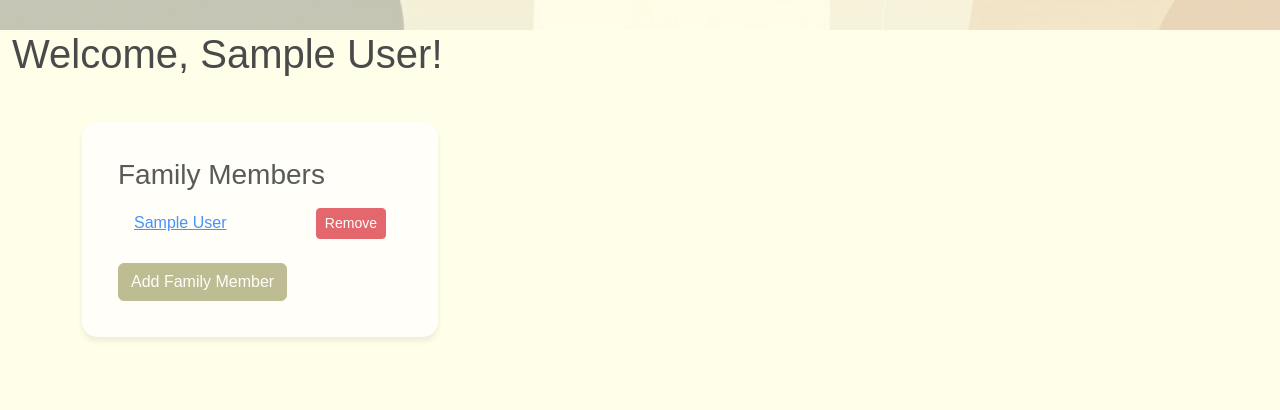
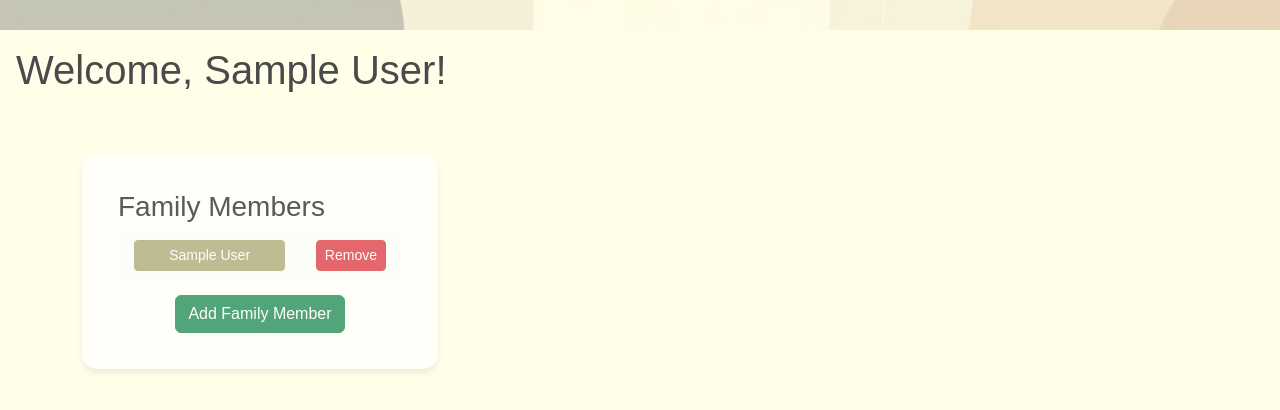
Before and after one commit to KikeVen/crap_app, a Flask app: page /dashboard in a window 1280 px wide. Shown: the part 56-466 px from the top of the page. Run offline with Flask 3, Linux system fonts and the light colour scheme; a user stored in the database is signed in; tables that the repository leaves empty hold one stand-in row (values such as "Sample post"); some libraries are stand-ins or nearby versions.

Commit message:
Refactor timestamp handling and improve dashboard UI: Cleaned up timestamp processing in stool_app.py by removing commented-out code. Updated dashboard.html to enhance member interaction with buttons instead of links, and improved styling for family member actions. Adjusted member_records.html to display confirmation messages with localized timestamps for record deletion.

```diff
--- a/stool_app.py
+++ b/stool_app.py
@@ -276,10 +276,7 @@ def record(member_id):
         if poop_type and date_str and time_str:
             try:
                 timestamp_str = f"{date_str} {time_str}"
-                # timestamp = datetime.strptime(timestamp_str, '%Y-%m-%d %H:%M')
-                # timestamp = local_tz.localize(timestamp).astimezone(pytz.UTC)
                 naive_timestamp = datetime.strptime(timestamp_str, '%Y-%m-%d %H:%M')
-                # Localize the naive datetime to the local timezone
                 local_timestamp = local_tz.localize(naive_timestamp)
                 # Convert local time to UTC
                 utc_timestamp = local_timestamp.astimezone(pytz.UTC)
@@ -290,10 +287,6 @@ def record(member_id):
                 )
                 db.session.add(record)
                 db.session.commit()
-                print(f"now: {timestamp_str}")
-                print(f"Naive timestamp: {naive_timestamp}")
-                print(f"Local timestamp: {local_timestamp}")
-                print(f"UTC timestamp: {utc_timestamp}")
 
                 flash('Record added successfully')
                 return redirect(url_for('dashboard'))
--- a/templates/base.html
+++ b/templates/base.html
@@ -183,12 +183,12 @@
         {% block content %}{% endblock %}
     </div>
 
-    <!-- <script src="https://cdn.jsdelivr.net/npm/bootstrap@5.3.3/dist/js/bootstrap.bundle.min.js"
+    <script src="https://cdn.jsdelivr.net/npm/bootstrap@5.3.3/dist/js/bootstrap.bundle.min.js"
         integrity="sha384-YvpcrYf0tY3lHB60NNkmXc5s9fDVZLESaAA55NDzOxhy9GkcIdslK1eN7N6jIeHz"
-        crossorigin="anonymous"></script> -->
+        crossorigin="anonymous"></script>
 
     <!-- Bootstrap JS and Popper.js (required for tooltips) -->
-    <script src="https://cdn.jsdelivr.net/npm/@popperjs/core@2.11.6/dist/umd/popper.min.js"></script>
+    <!-- <script src="https://cdn.jsdelivr.net/npm/@popperjs/core@2.11.6/dist/umd/popper.min.js"></script> -->
     <script src="https://cdn.jsdelivr.net/npm/bootstrap@5.3.0/dist/js/bootstrap.min.js"></script>
 
     <!-- Initialize tooltips -->
--- a/templates/dashboard.html
+++ b/templates/dashboard.html
@@ -6,7 +6,7 @@
 {% block content %}
 
 <div class="row">
-    <div class="col-md-12">
+    <div class="col-md-12 p-3">
         <h1 class="mb-4">
             <!-- <span class="poop-icon">🏠</span> -->
             Welcome, {{ current_user.name }}!
@@ -23,12 +23,22 @@
                     {% if family_members %}
                     <ul class="list-group list-group-flush">
                         {% for member in family_members %}
-                        <li class="list-group-item d-flex justify-content-between align-items-center"
+                        <li class="list-group-item list-group-item-action list-group-item-light d-flex justify-content-between align-items-center"
                             id="member-{{ member.id }}">
-                            <a href="#" hx-get="{{ url_for('get_member_records', member_id=member.id) }}"
+
+                            <!-- <a href="#" hx-get="{{ url_for('get_member_records', member_id=member.id) }}"
                                 hx-target="#records-container" hx-swap="innerHTML" hx-trigger="click">
                                 {{ member.name }}
-                            </a>
+                            </a> -->
+                            <button type="button"
+                            class="btn btn-primary btn-sm"
+                            style="width: 60%;"
+                            hx-get="{{ url_for('get_member_records', member_id=member.id) }}"
+                            hx-target="#records-container"
+                            hx-swap="innerHTML"
+                            hx-trigger="click">
+                            {{ member.name }}
+                            </button>
                             <div>
                                 <button class="btn btn-sm btn-danger"
                                     hx-delete="{{ url_for('remove_family_member', member_id=member.id) }}"
@@ -43,8 +53,8 @@
                     {% else %}
                     <p>No family members added yet.</p>
                     {% endif %}
-                    <div class="mt-3">
-                        <a href="{{ url_for('add_family_member') }}" class="btn btn-primary">
+                    <div class="mt-3 d-flex justify-content-center align-items-center">
+                        <a href="{{ url_for('add_family_member') }}" class="btn btn-success">
                             Add Family Member
                         </a>
                     </div>
--- a/templates/partials/member_records.html
+++ b/templates/partials/member_records.html
@@ -75,7 +75,7 @@
                                 <td>
                                     <button class="btn btn-danger btn-sm"
                                         hx-delete="{{ url_for('delete_record', record_id=record.id) }}"
-                                        hx-confirm="Are you sure you want to remove record for: {{ record.timestamp.strftime('%Y-%m-%d %I:%M %p') }}?"
+                                        hx-confirm="Are you sure you want to remove record for: {{ record.timestamp_tz|localtime }}?"
                                         hx-target="#record-{{ record.id }}"
                                         hx-swap="outerHTML">
                                         <i class="bi bi-trash"></i>
```
